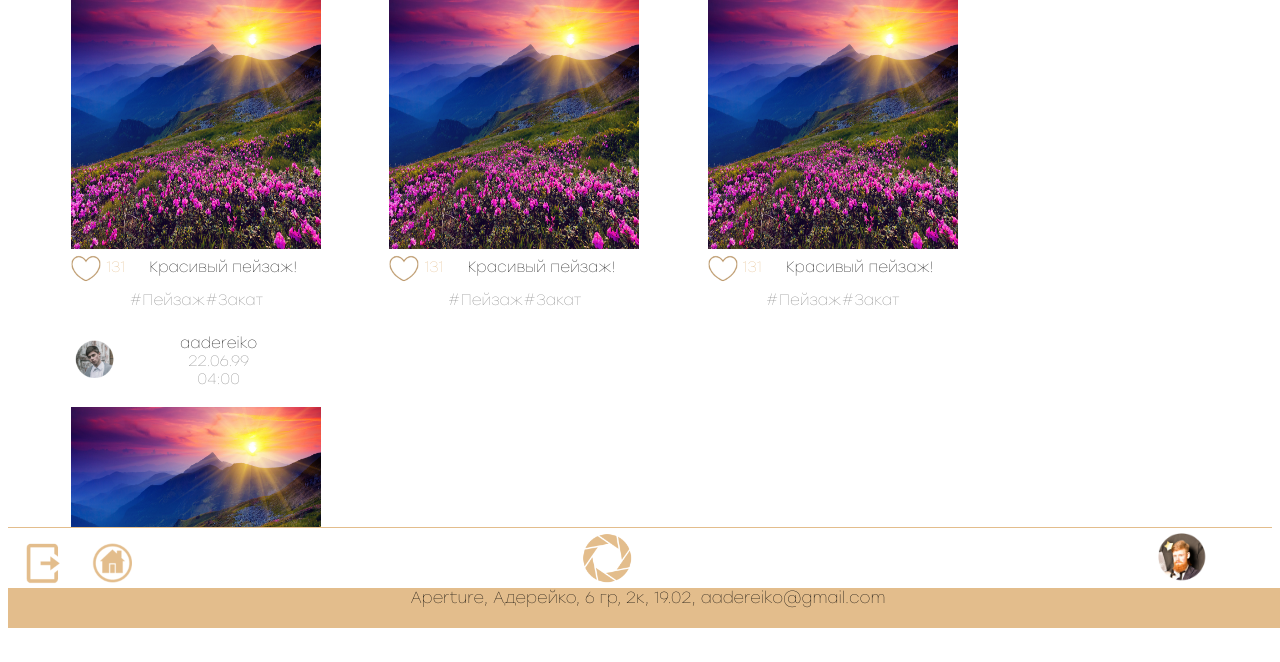
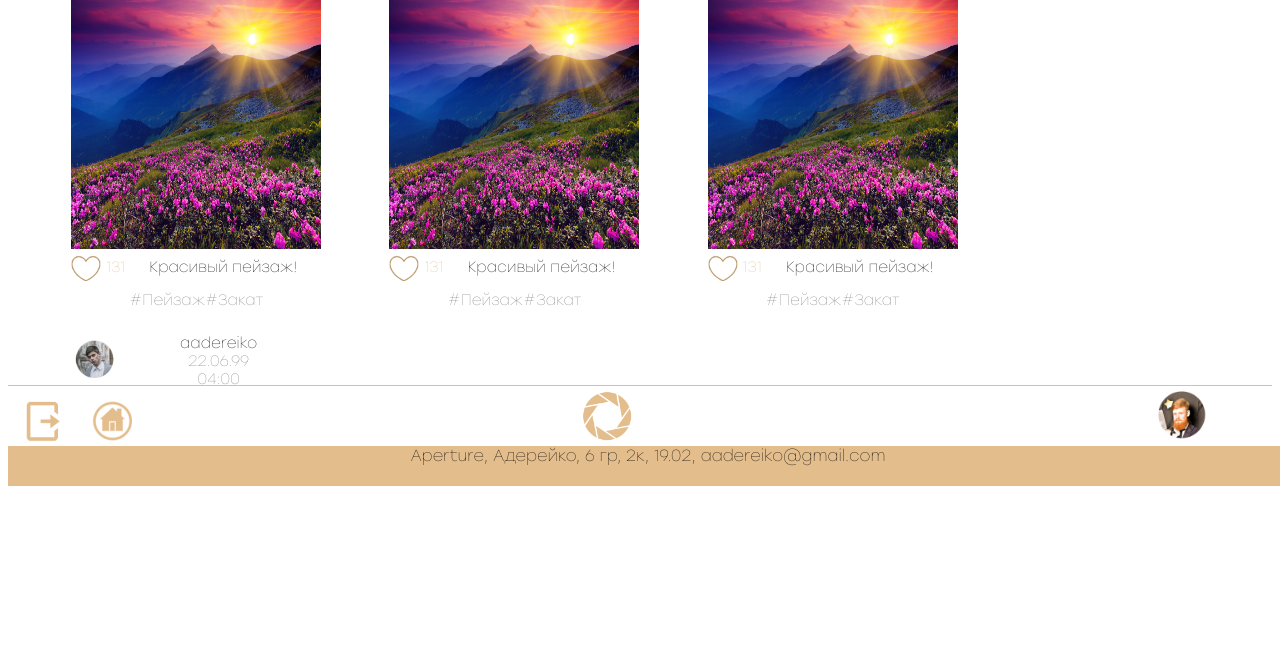
Before and after one commit to aadereiko/up, a PHP site: page / in a window 1280 px wide. Shown: the part 1004-1666 px from the top of the page. Run offline with PHP 8.4, Linux system fonts and the light colour scheme.

Commit message:
changed footer2

```diff
--- a/UI/styles.css
+++ b/UI/styles.css
@@ -152,7 +152,7 @@ body{
 
 .scroll-block {
     clear: both;
-    height: 70vh;
+    height: 63vh;
     max-height: 250vw;
     overflow-y: scroll;
     text-align: center;
```
